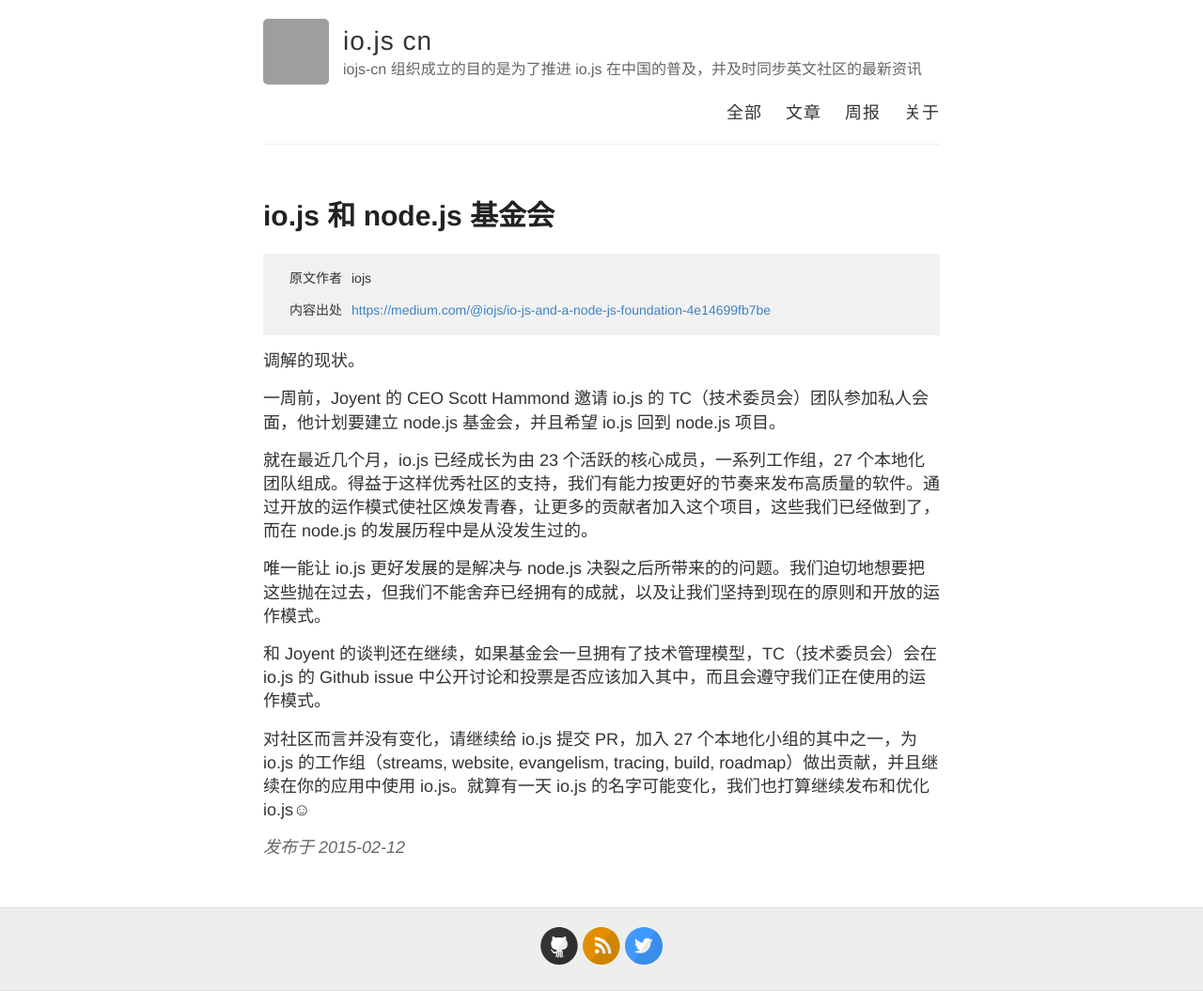
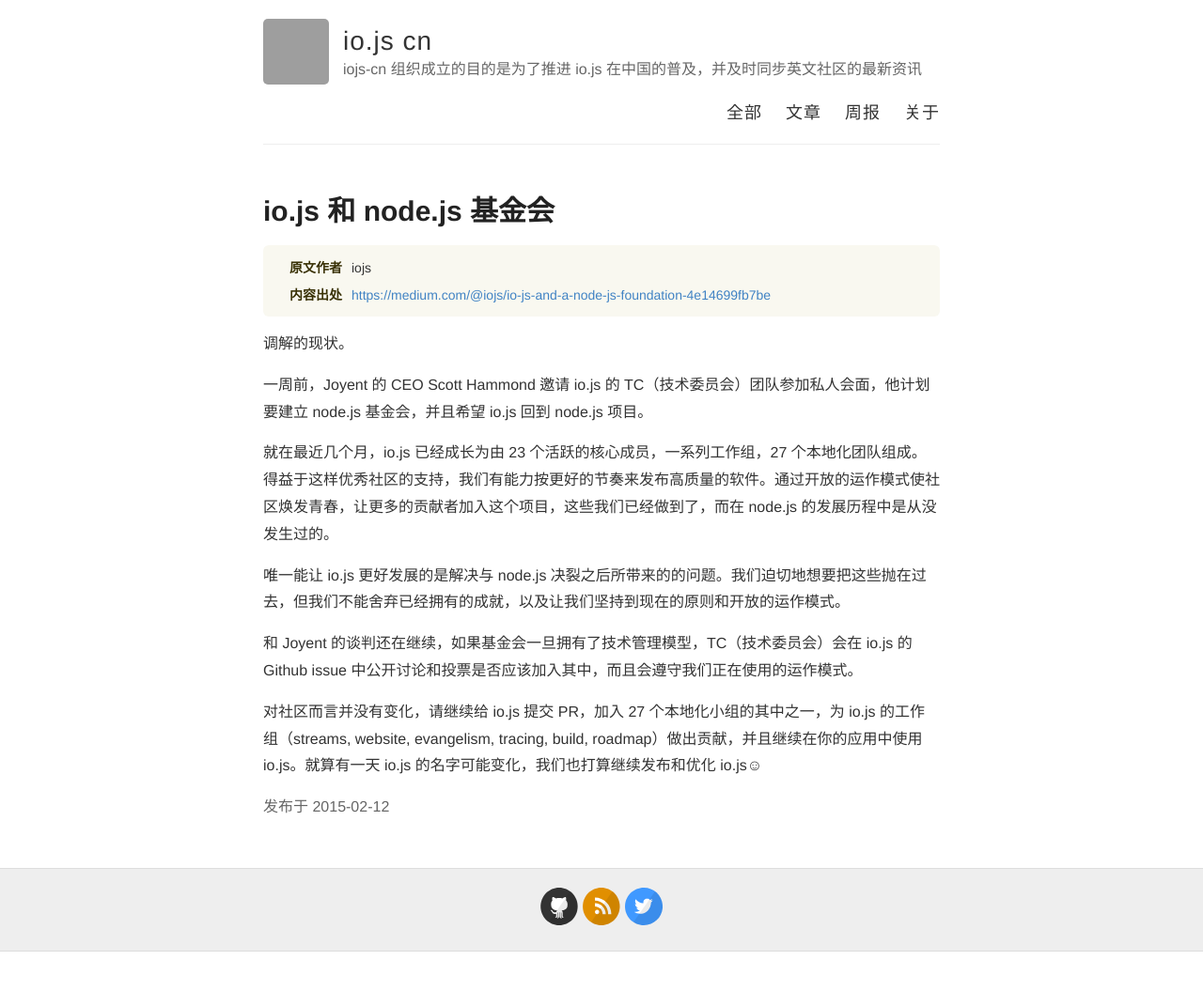
Before and after one commit to nodejs/nodejs-zh-CN, a Jekyll site: the page built from articles/_posts/2015-2-12-io-js-and-a-node-js-foundation.md, in a window 1280 px wide. Shown: the whole page at 94% size. Built offline with Jekyll 4.4.1, drawn with Linux system fonts in a browser that asks for light colours; Markdown is read by kramdown in place of the engine named in the settings; comment, search, counter and statistics services are not loaded; after the commit the page ends 1013 px from its top, so only the background shows below that; grey boxes are pictures that could not be loaded.

Commit message:
Tweak post styles

```diff
--- a/assets/style.scss
+++ b/assets/style.scss
@@ -116,7 +116,6 @@ img {
 }
 
 .date {
-  font-style: italic;
   color: $gray;
 }
 
@@ -252,11 +251,20 @@ nav {
 }
 
 .post {
+  font-size: 16px;
+  line-height: 1.8em;
+  h1 {
+    line-height: 1.4em;
+  }
   .source {
-    background-color: #f1f1f1;
+    background-color: #f9f8f0;
+    border-radius: 6px;
     font-size: 14px;
     padding: 0.1em 2em;
+    line-height: 1.0em;
     span {
+      color: #393106;
+      font-weight: bold;
       margin-right: 10px;
     }
   }
```
